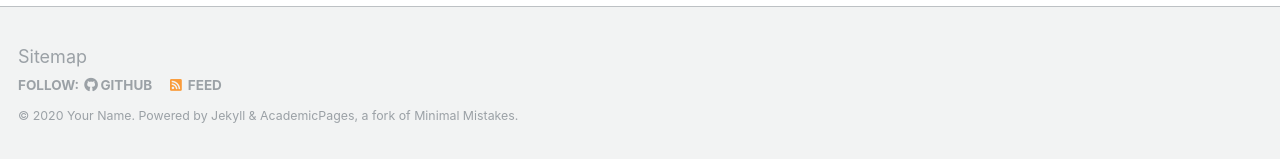
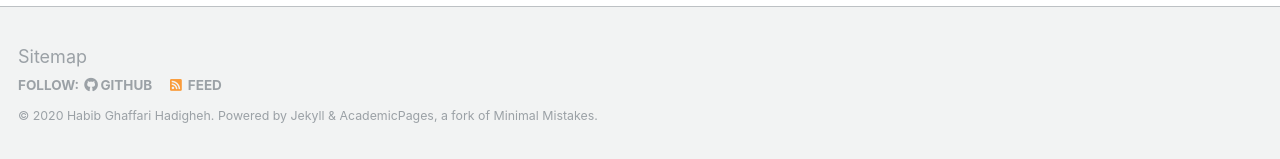
Before and after one commit to ghhabib2/ghhaabib2.github.io, a Jekyll site: the page built from _pages/about.md, in a window 1280 px wide and 900 px high, scrolled down 2463 px. Shown: the part 738-897 px from the top of the window. Built offline with Jekyll 4.4.1, drawn with Linux system fonts in a browser that asks for light colours; some web fonts are replaced.

Commit message:
Added my name to template

```diff
--- a/_config.yml
+++ b/_config.yml
@@ -9,7 +9,7 @@
 locale                   : "en-US"
 title                    : "Habib Ghaffari / GitHub Website"
 title_separator          : "-"
-name                     : &name "Your Name"
+name                     : &name "Habib Ghaffari Hadigheh"
 description              : &description "personal description"
 url                      : https://academicpages.github.io # the base hostname & protocol for your site e.g. "https://mmistakes.github.io"
 baseurl                  : "" # the subpath of your site, e.g. "/blog"
```
